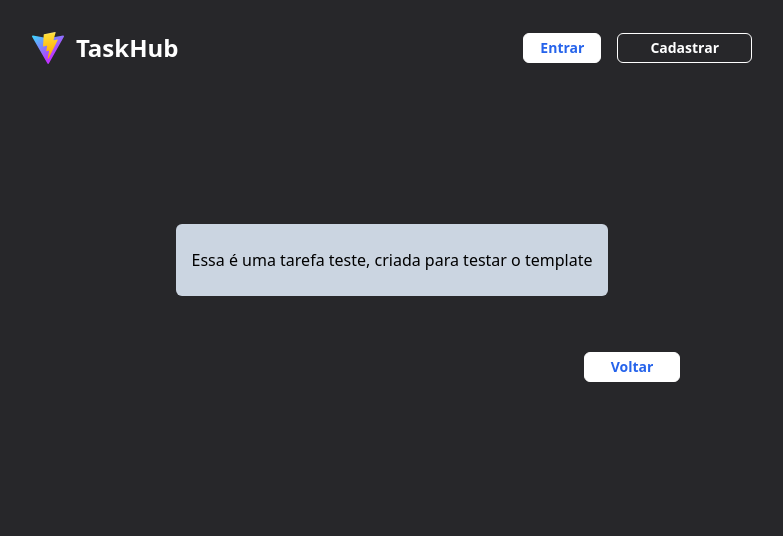
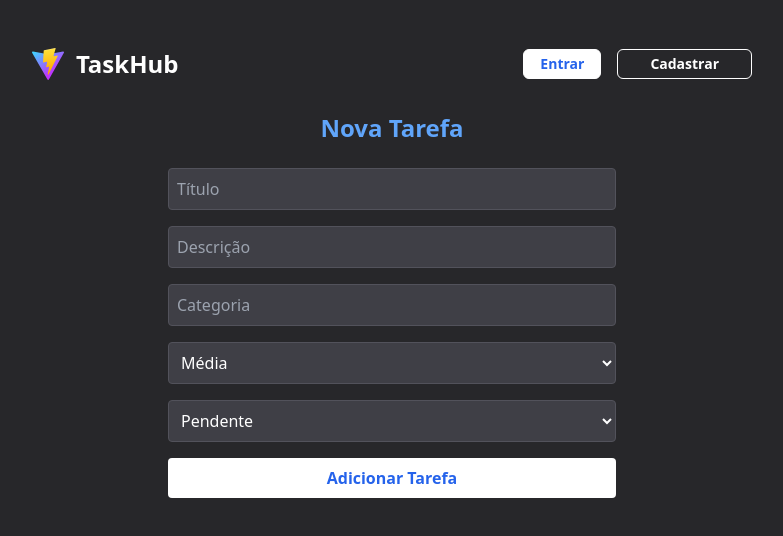
Before and after one commit to brunohro/TaskHub, a React (Vite) app: page /newTask in a window 1280 px wide. Shown: the top 536 px of the page, without its empty margins (248-1031 px from the left). Built offline with nearby package versions, Linux system fonts and the light colour scheme.

Commit message:
Add task registration form and display tasks on main page

```diff
--- a/src/App.tsx
+++ b/src/App.tsx
@@ -1,18 +1,24 @@
+import { BrowserRouter, Routes, Route } from "react-router-dom";
 import { useEffect, useState } from "react";
-import "./App.css";
-//import { v4 as uuidv4 } from "uuid";
+import { v4 as uuidv4 } from "uuid";
 import Header from "./components/header";
 import Task from "./components/Task";
+import NewTask from "./pages/newTask";
 
-type Task = {
+type status = "Pendente" | "Em andamento" | "Concluída";
+type priority = "Baixa" | "Média" | "Alta";
+
+type TaskType = {
   id: string;
   title: string;
+  description: string;
   category: string;
-  isCompleted: boolean;
+  priority: priority;
+  status: status;
 };
 
 function App() {
-  const [task] = useState<Task[]>(() => {
+  const [task, setTask] = useState<TaskType[]>(() => {
     const stored = localStorage.getItem("task");
     try {
       return stored ? JSON.parse(stored) : [];
@@ -25,24 +31,42 @@ function App() {
     localStorage.setItem("task", JSON.stringify(task));
   }, [task]);
 
-  // const onAddTaskSubmit = (
-  //   title: string,
-  //   category: string,
-  //   isCompleted: boolean
-  // ) => {
-  //   const newTask = {
-  //     id: uuidv4(),
-  //     title,
-  //     category,
-  //     isCompleted,
-  //   };
-  //   setTask((prevTasks) => [...prevTasks, newTask]);
-  // };
+  const onAddTaskSubmit = (
+    title: string,
+    description: string,
+    category: string,
+    priority: priority,
+    status: status
+  ) => {
+    const newTask: TaskType = {
+      id: uuidv4(),
+      title,
+      description,
+      category,
+      priority,
+      status,
+    };
+    setTask((prev) => [...prev, newTask]);
+  };
+
   return (
-    <div className="bg-zinc-800 w-screen h-screen">
-      <Header />
-      <Task tasks={task} />
-    </div>
+    <BrowserRouter>
+      <Routes>
+        <Route
+          path="/"
+          element={
+            <div className="bg-zinc-800 w-screen h-screen">
+              <Header />
+              <Task tasks={task} />
+            </div>
+          }
+        />
+        <Route
+          path="/newTask"
+          element={<NewTask onAddTaskSubmit={onAddTaskSubmit} />}
+        />
+      </Routes>
+    </BrowserRouter>
   );
 }
 
--- a/src/main.tsx
+++ b/src/main.tsx
@@ -1,22 +1,10 @@
 import React from "react";
 import ReactDOM from "react-dom/client";
 import App from "./App.tsx";
-import { createBrowserRouter, RouterProvider } from "react-router-dom";
 import "./index.css";
-import NewTask from "./pages/newTask.tsx";
 
-const router = createBrowserRouter([
-  {
-    path: "/",
-    element: <App />,
-  },
-  {
-    path: "/newTask",
-    element: <NewTask />,
-  },
-]);
 ReactDOM.createRoot(document.getElementById("root")!).render(
   <React.StrictMode>
-    <RouterProvider router={router} />
+    <App />
   </React.StrictMode>
 );
--- a/src/pages/newTask.tsx
+++ b/src/pages/newTask.tsx
@@ -1,27 +1,99 @@
+import { useState, FormEvent } from "react";
+import { useNavigate } from "react-router-dom";
 import Header from "../components/header";
-import "../App.css";
-import { useNavigate } from "react-router-dom";
 
-function NewTask() {
+type Status = "Pendente" | "Em andamento" | "Concluída";
+type Priority = "Baixa" | "Média" | "Alta";
+
+type NewTaskProps = {
+  onAddTaskSubmit: (
+    title: string,
+    description: string,
+    category: string,
+    priority: Priority,
+    status: Status
+  ) => void;
+};
+
+export default function NewTask({ onAddTaskSubmit }: NewTaskProps) {
   const navigate = useNavigate();
+
+  const [title, setTitle] = useState("");
+  const [description, setDescription] = useState("");
+  const [category, setCategory] = useState("");
+  const [priority, setPriority] = useState<Priority>("Média");
+  const [status, setStatus] = useState<Status>("Pendente");
+
+  const handleSubmit = (e: FormEvent) => {
+    e.preventDefault();
+
+    if (!title.trim() || !description.trim() || !category.trim()) {
+      alert("Preencha todos os campos.");
+      return;
+    }
+
+    onAddTaskSubmit(title, description, category, priority, status);
+
+    setTitle("");
+    setDescription("");
+    setCategory("");
+    setPriority("Média");
+    setStatus("Pendente");
+
+    navigate("/"); // volta para a home
+  };
+
   return (
-    <div className="bg-zinc-800 w-screen h-screen">
+    <div className="bg-zinc-800 min-h-screen text-white px-6 pt-4">
       <Header />
-      <div className="max-w-xl flex flex-col gap-6 justify-center mx-auto">
-        <div className="max-w-lg text-center py-6 px-4 mx-auto rounded-md  bg-slate-300 mt-32">
-          <p>Essa é uma tarefa teste, criada para testar o template</p>
-        </div>
-        <div className="flex justify-end mt-8">
-          <button
-            onClick={() => navigate("/")}
-            className="bg-white w-24 text-blue-600 font-semibold text-sm px-4 py-1 rounded-md border border-white hover:bg-gray-100 transition"
-          >
-            Voltar
-          </button>
-        </div>
-      </div>
+      <h2 className="text-2xl font-bold text-center text-blue-400 mb-6">
+        Nova Tarefa
+      </h2>
+
+      <form onSubmit={handleSubmit} className="max-w-md mx-auto space-y-4">
+        <input
+          value={title}
+          onChange={(e) => setTitle(e.target.value)}
+          placeholder="Título"
+          className="w-full p-2 rounded bg-zinc-700 border border-zinc-600"
+        />
+        <input
+          value={description}
+          onChange={(e) => setDescription(e.target.value)}
+          placeholder="Descrição"
+          className="w-full p-2 rounded bg-zinc-700 border border-zinc-600"
+        />
+        <input
+          value={category}
+          onChange={(e) => setCategory(e.target.value)}
+          placeholder="Categoria"
+          className="w-full p-2 rounded bg-zinc-700 border border-zinc-600"
+        />
+        <select
+          value={priority}
+          onChange={(e) => setPriority(e.target.value as Priority)}
+          className="w-full p-2 rounded bg-zinc-700 border border-zinc-600"
+        >
+          <option value="Baixa">Baixa</option>
+          <option value="Média">Média</option>
+          <option value="Alta">Alta</option>
+        </select>
+        <select
+          value={status}
+          onChange={(e) => setStatus(e.target.value as Status)}
+          className="w-full p-2 rounded bg-zinc-700 border border-zinc-600"
+        >
+          <option value="Pendente">Pendente</option>
+          <option value="Em andamento">Em andamento</option>
+          <option value="Concluída">Concluída</option>
+        </select>
+        <button
+          type="submit"
+          className="w-full bg-white text-blue-600 font-semibold py-2 rounded hover:bg-gray-100 transition"
+        >
+          Adicionar Tarefa
+        </button>
+      </form>
     </div>
   );
 }
-
-export default NewTask;
```
